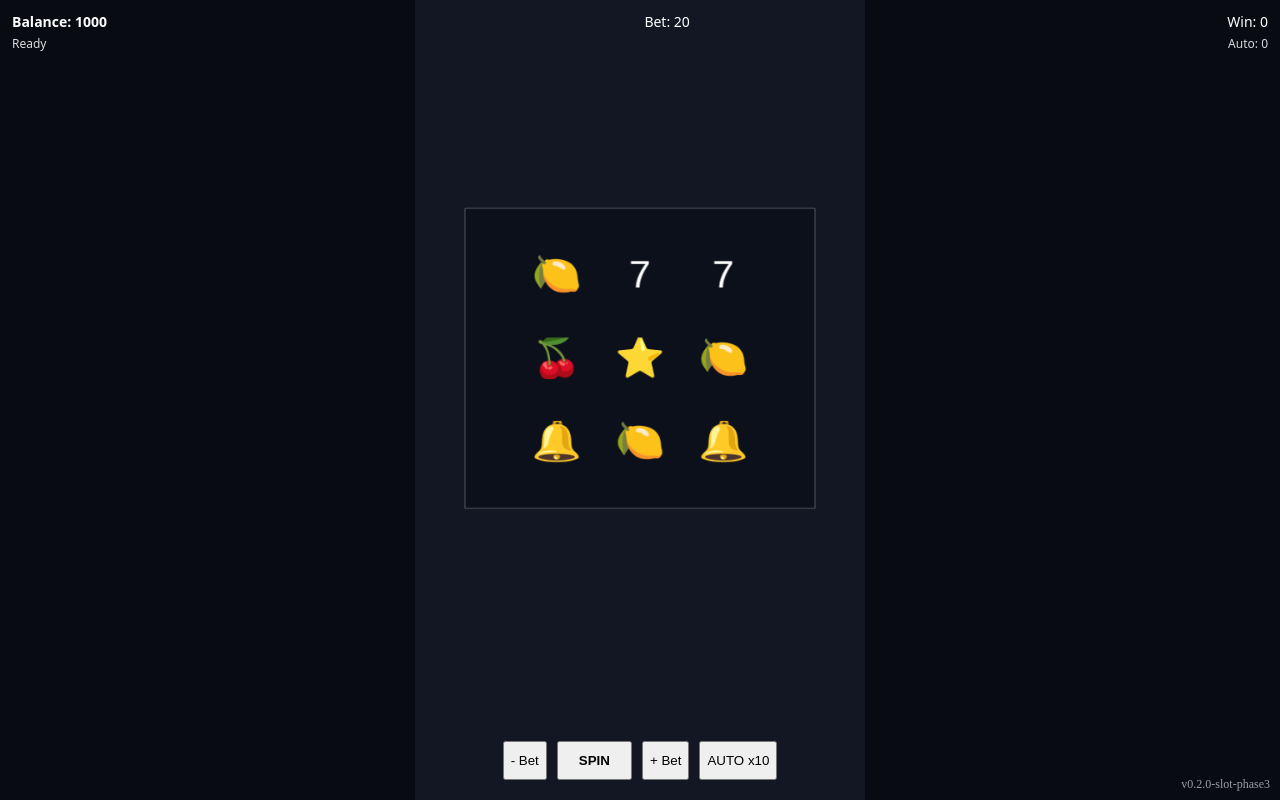
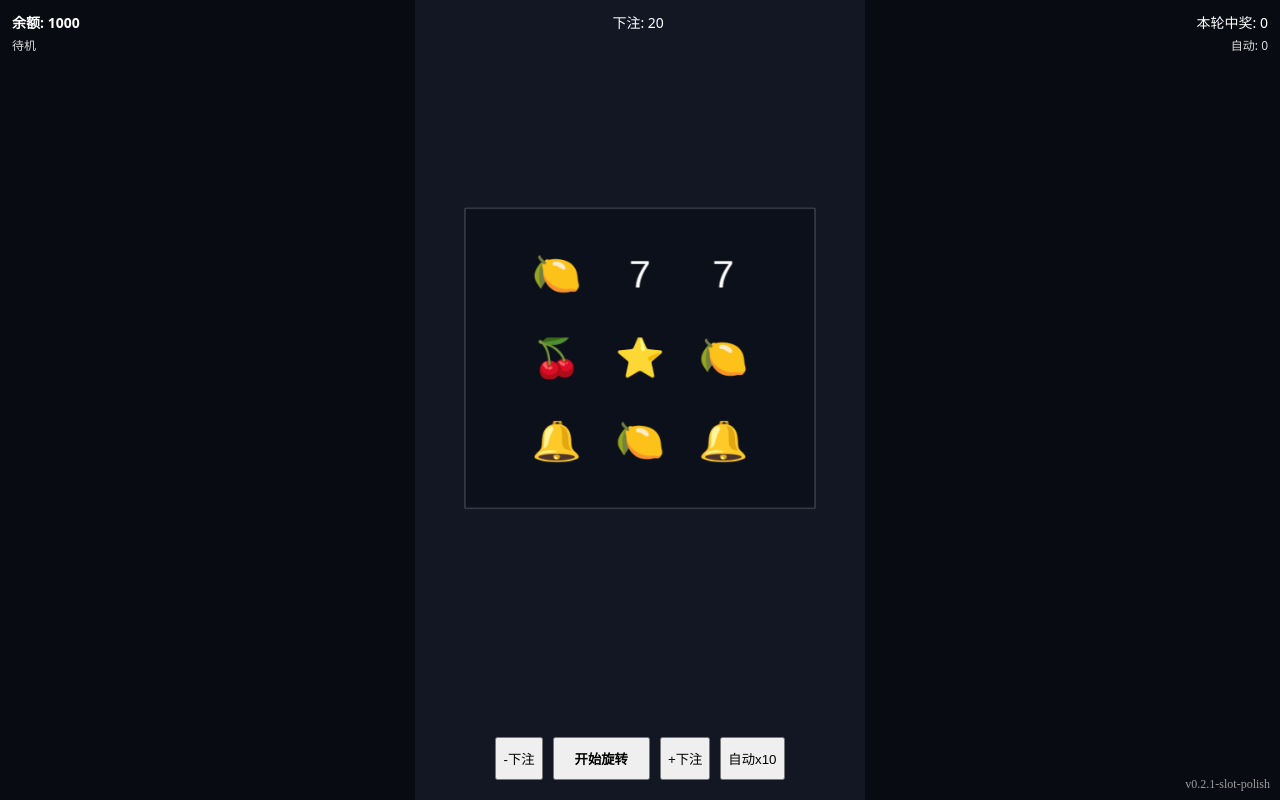
Before and after one commit to ckken/phaser-3-skill, a React (Vite) app in the folder packages/slot-demo/: page / in a window 1280 px wide. Built offline with nearby package versions, Linux system fonts and the light colour scheme.

Commit message:
feat: slot 动画升级为连续滚动并优化中奖中文反馈

```diff
--- a/packages/slot-demo/src/App.tsx
+++ b/packages/slot-demo/src/App.tsx
@@ -26,13 +26,13 @@ export function App() {
     <>
       <div style={{ position: 'fixed', top: 12, left: 12, right: 12, zIndex: 10, color: '#fff', fontFamily: 'system-ui' }}>
         <div style={{ display: 'flex', justifyContent: 'space-between', fontSize: 14 }}>
-          <b>Balance: {balance}</b>
-          <span>Bet: {bet}</span>
-          <span>Win: {lastWin}</span>
+          <b>余额: {balance}</b>
+          <span>下注: {bet}</span>
+          <span>本轮中奖: {lastWin}</span>
         </div>
         <div style={{ display: 'flex', justifyContent: 'space-between', fontSize: 12, opacity: 0.85, marginTop: 4 }}>
-          <span>{spinning ? 'Spinning...' : 'Ready'}</span>
-          <span>Auto: {autoLeft}</span>
+          <span>{spinning ? '旋转中...' : '待机'}</span>
+          <span>自动: {autoLeft}</span>
         </div>
       </div>
 
@@ -47,13 +47,13 @@ export function App() {
       />
 
       <div style={{ position: 'fixed', left: 0, right: 0, bottom: 20, zIndex: 10, display: 'flex', justifyContent: 'center', gap: 10 }}>
-        <button disabled={spinning} onClick={() => setBet((b) => Math.max(10, b - 10))}>- Bet</button>
-        <button disabled={spinning} style={{ padding: '10px 20px', fontWeight: 700 }} onClick={() => spinRef.current()}>SPIN</button>
-        <button disabled={spinning} onClick={() => setBet((b) => Math.min(100, b + 10))}>+ Bet</button>
-        <button disabled={spinning} onClick={() => setAutoLeft(10)}>AUTO x10</button>
+        <button disabled={spinning} onClick={() => setBet((b) => Math.max(10, b - 10))}>-下注</button>
+        <button disabled={spinning} style={{ padding: '10px 20px', fontWeight: 700 }} onClick={() => spinRef.current()}>开始旋转</button>
+        <button disabled={spinning} onClick={() => setBet((b) => Math.min(100, b + 10))}>+下注</button>
+        <button disabled={spinning} onClick={() => setAutoLeft(10)}>自动x10</button>
       </div>
 
-      <div style={{ position: 'fixed', right: 10, bottom: 8, zIndex: 10, color: 'rgba(255,255,255,0.6)', fontSize: 12 }}>v0.2.0-slot-phase3</div>
+      <div style={{ position: 'fixed', right: 10, bottom: 8, zIndex: 10, color: 'rgba(255,255,255,0.6)', fontSize: 12 }}>v0.2.1-slot-polish</div>
     </>
   );
 }
--- a/packages/slot-demo/src/scenes/SlotScene.ts
+++ b/packages/slot-demo/src/scenes/SlotScene.ts
@@ -7,6 +7,7 @@ export class SlotScene extends Phaser.Scene {
   private balance = 1000;
   private spinning = false;
   private lineFx?: Phaser.GameObjects.Graphics;
+  private reelsSpinEvents: Phaser.Time.TimerEvent[] = [];
   private colsX = [170, 270, 370];
   private rowsY = [330, 430, 530];
 
@@ -46,6 +47,32 @@ export class SlotScene extends Phaser.Scene {
     return SYMBOLS[Math.floor(Math.random() * SYMBOLS.length)];
   }
 
+  private startReelSpin(col: number) {
+    const ev = this.time.addEvent({
+      delay: 75,
+      loop: true,
+      callback: () => {
+        const a = this.reels[col][0].text;
+        const b = this.reels[col][1].text;
+        const c = this.reels[col][2].text;
+        this.reels[col][0].setText(this.randomSymbol());
+        this.reels[col][1].setText(a);
+        this.reels[col][2].setText(b || c);
+
+        this.reels[col].forEach((t, i) => {
+          t.setScale(i === 1 ? 1.04 : 0.96);
+          t.setAlpha(i === 1 ? 1 : 0.75);
+        });
+      }
+    });
+    this.reelsSpinEvents.push(ev);
+  }
+
+  private stopAllReelSpin() {
+    this.reelsSpinEvents.forEach((ev) => ev.destroy());
+    this.reelsSpinEvents = [];
+  }
+
   private spin(): boolean {
     if (this.spinning) return false;
     const bet = this.getBet();
@@ -59,31 +86,26 @@ export class SlotScene extends Phaser.Scene {
     this.onBalanceChange(this.balance);
     this.onWin(0);
 
-    this.time.addEvent({
-      delay: 60,
-      repeat: 13,
-      callback: () => {
-        for (let c = 0; c < 3; c++) {
-          for (let r = 0; r < 3; r++) {
-            this.reels[c][r].setText(this.randomSymbol());
-          }
-        }
-      }
-    });
+    this.startReelSpin(0);
+    this.time.delayedCall(110, () => this.startReelSpin(1));
+    this.time.delayedCall(220, () => this.startReelSpin(2));
 
     const finalGrid: string[][] = Array.from({ length: 3 }, () =>
       Array.from({ length: 3 }, () => this.randomSymbol())
     );
 
     [0, 1, 2].forEach((col, i) => {
-      this.time.delayedCall(650 + i * 220, () => {
+      this.time.delayedCall(900 + i * 320, () => {
+        this.reelsSpinEvents[col]?.destroy();
         for (let row = 0; row < 3; row++) {
           this.reels[col][row].setText(finalGrid[col][row]);
+          this.reels[col][row].setScale(row === 1 ? 1.06 : 0.98);
+          this.reels[col][row].setAlpha(row === 1 ? 1 : 0.82);
         }
       });
     });
 
-    this.time.delayedCall(1200, () => {
+    this.time.delayedCall(1900, () => {
       const lines = [
         { cells: [[0, 1], [1, 1], [2, 1]] as [number, number][], draw: [[this.colsX[0], this.rowsY[1]], [this.colsX[2], this.rowsY[1]]] },
         { cells: [[0, 0], [1, 0], [2, 0]] as [number, number][], draw: [[this.colsX[0], this.rowsY[0]], [this.colsX[2], this.rowsY[0]]] },
@@ -111,16 +133,21 @@ export class SlotScene extends Phaser.Scene {
       if (win > 0) {
         this.cameras.main.flash(180, 255, 244, 180);
         this.drawHitLines(hitLines, lines);
-        const pop = this.add.text(270, 220, `WIN +${win}`, { fontSize: '42px', color: '#ffe08a', fontStyle: 'bold' }).setOrigin(0.5);
+        const pop = this.add.text(270, 220, `中奖 +${win}`, { fontSize: '42px', color: '#ffe08a', fontStyle: 'bold' }).setOrigin(0.5);
         this.tweens.add({
           targets: pop,
-          y: 180,
+          y: 175,
           alpha: 0,
-          duration: 700,
+          scale: 1.12,
+          duration: 820,
           onComplete: () => pop.destroy()
         });
+      } else {
+        const miss = this.add.text(270, 220, '未中奖', { fontSize: '30px', color: '#c8d2e8' }).setOrigin(0.5);
+        this.tweens.add({ targets: miss, alpha: 0, duration: 520, onComplete: () => miss.destroy() });
       }
 
+      this.stopAllReelSpin();
       this.spinning = false;
       this.onSpinningChange(false);
     });
```
